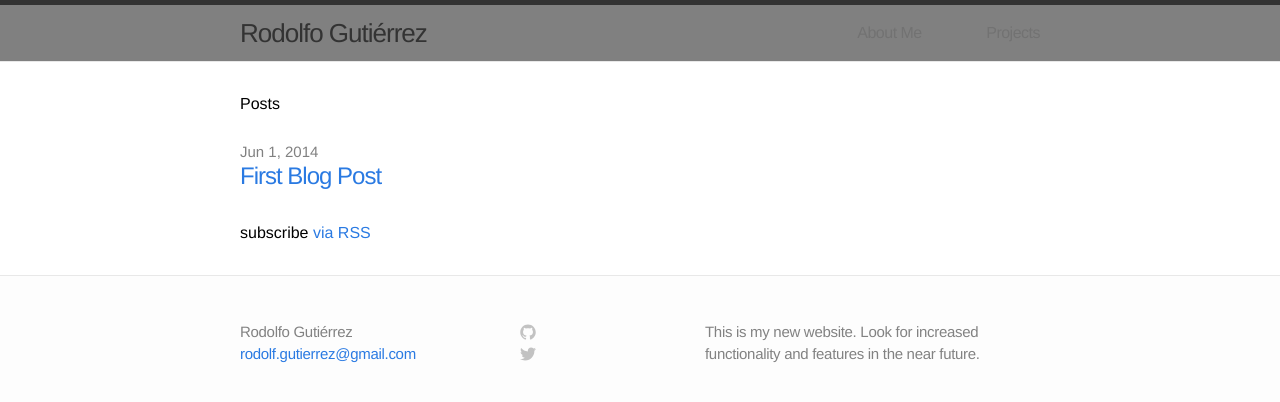
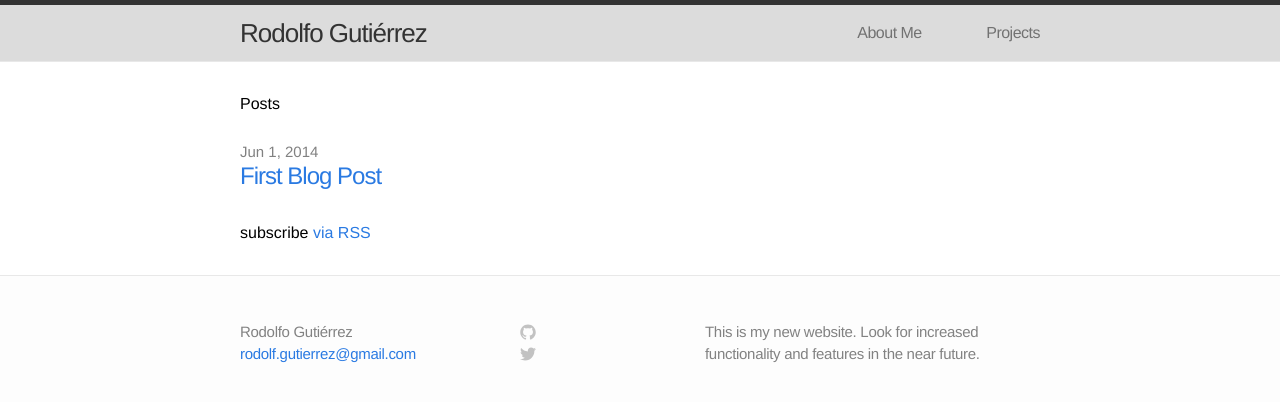
Before and after one commit to gutzrodolfo/arwedding.love, a Jekyll site: the page built from index.html, in a window 1280 px wide. Shown: the top 402 px of the page. Built offline with Jekyll 4.4.1, drawn with Linux system fonts in a browser that asks for light colours.

Commit message:
Header color changes

```diff
--- a/css/main.css
+++ b/css/main.css
@@ -44,7 +44,7 @@ a:visited { color: #205caa; }
   border-top: 5px solid #333;
   border-bottom: 1px solid #e8e8e8;
   min-height: 56px;
-  background-color: gray;
+  background-color: #DCDCDC;
 }
 
 .site-title,
```
